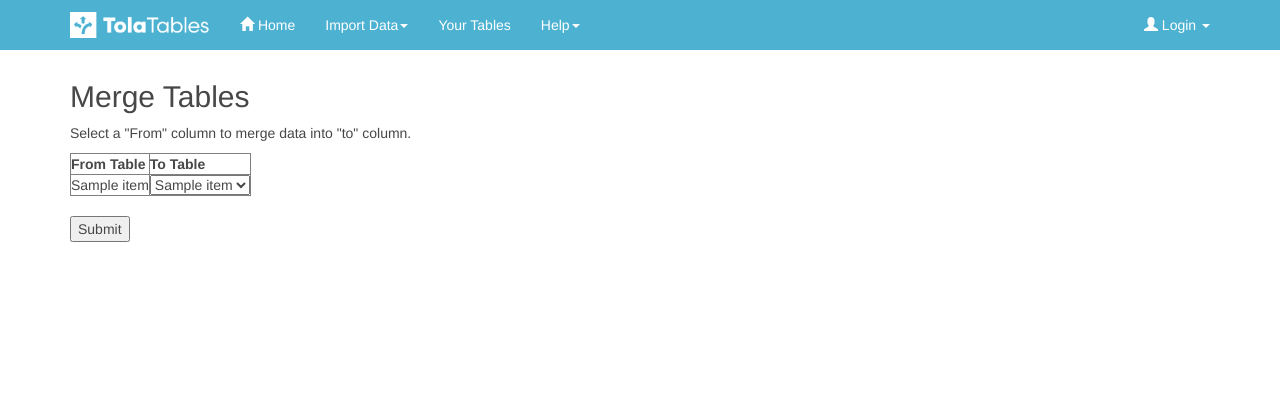
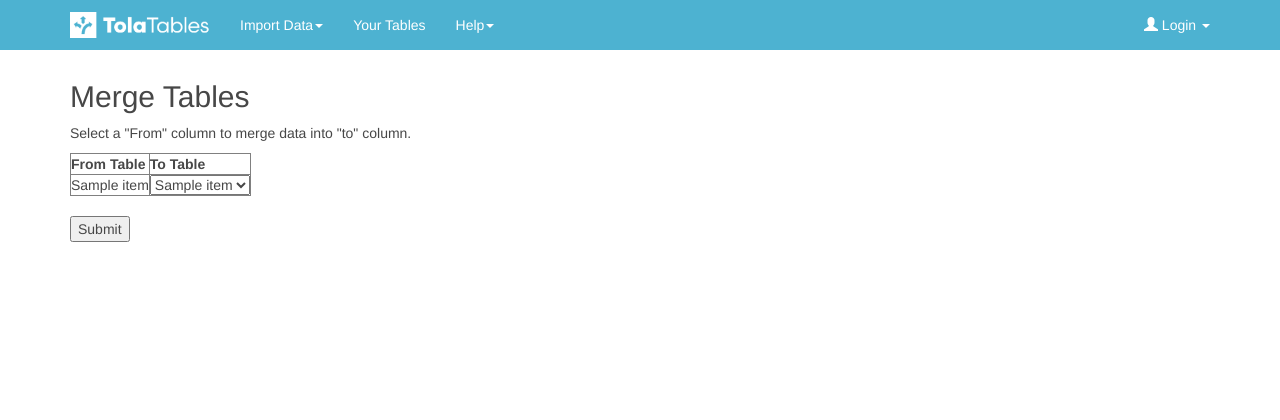
Before and after one commit to toladata/TolaTables, a Django app: template templates/display/merge.html in a window 1280 px wide. Shown: the top 420 px of the page. Run offline with Django 3.2, Linux system fonts and the light colour scheme; the template is opened without the code that fills it: most values are stand-ins (such as "Sample title", 1, 10 or a date in 2020); some libraries are stand-ins or nearby versions; some web fonts are replaced.

Commit message:
remove homepage link

```diff
--- a/templates/base.html
+++ b/templates/base.html
@@ -51,7 +51,6 @@
             </div>
             <div class="navbar-collapse collapse" role="navigation">
                 <ul class="nav navbar-nav">
-                    <li class="{{ home_tab }}"><a href="{% url 'index' %}"><span class="glyphicon glyphicon-home"></span> Home</a></li>
 
                     <li class="dropdown">
                         <a href="#" class="dropdown-toggle" data-toggle="dropdown">Import Data<b class="caret"></b></a>
```
